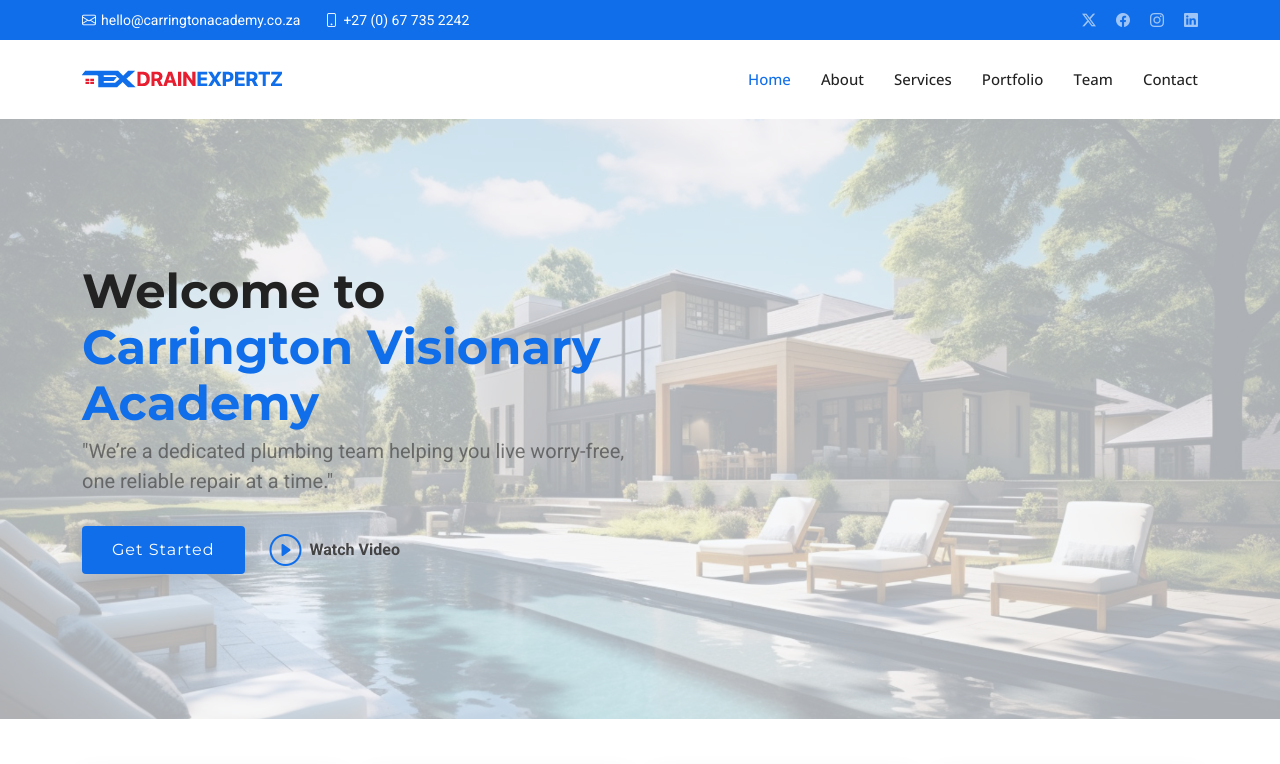
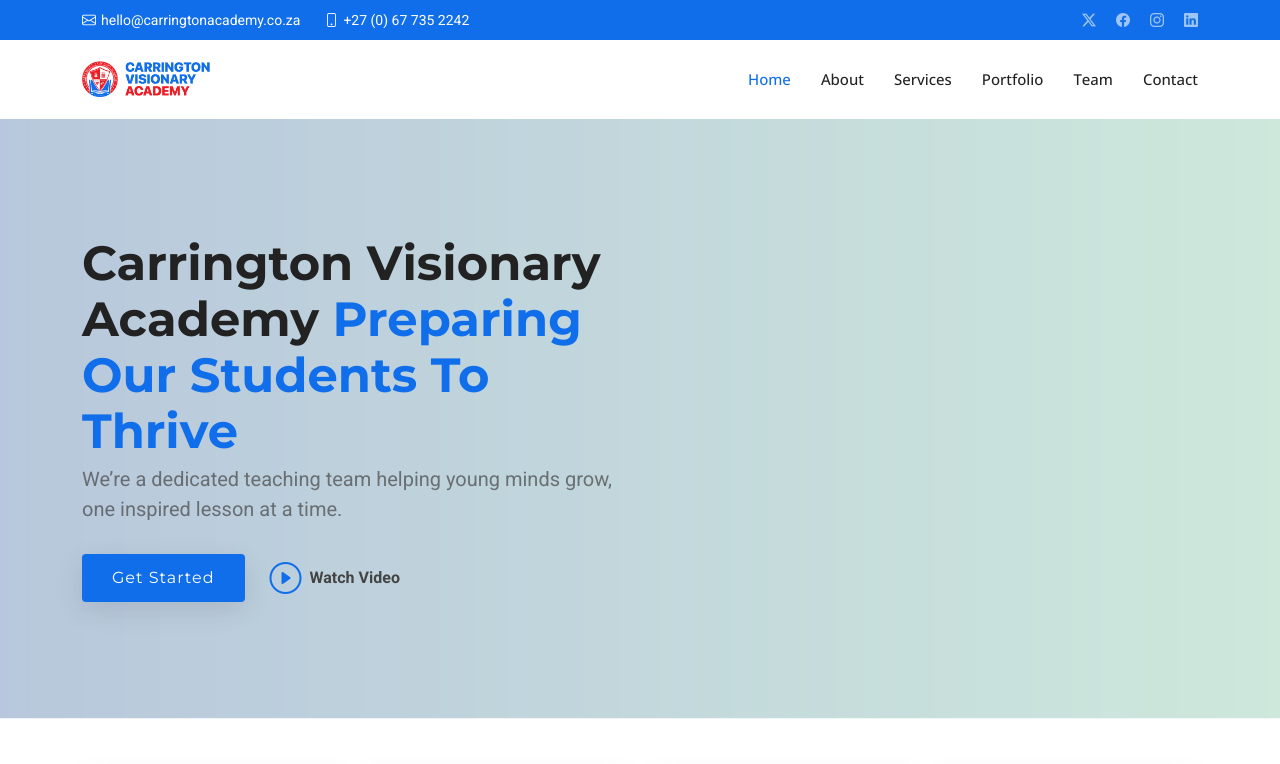
Before and after one commit to Carrington-dev/carrington-visionary-academy, a Flask app: page / in a window 1280 px wide. Shown: the top 764 px of the page. Run offline with Flask 3, Linux system fonts and the light colour scheme; some libraries are stand-ins or nearby versions.

Commit message:
Editing home page
Co-Authored-By: Stemgon <165911512+stemgon@users.noreply.github.com>
Co-Authored-By: Carrington Muleya <79579279+carrington-dev@users.noreply.github.com>

```diff
--- a/src/templates/index.html
+++ b/src/templates/index.html
@@ -9,8 +9,9 @@
   <div class="container">
     <div class="row gy-4">
       <div class="col-lg-6 order-2 order-lg-1 d-flex flex-column justify-content-center" data-aos="zoom-out">
-        <h1>Welcome to <span>{{ company }}</span></h1>
-        <p>"We’re a dedicated plumbing team helping you live worry-free, one reliable repair at a time."        </p>
+        <!--Welcome to <span>{{ company }}</span></h1> --> <h1>
+        <h1>{{ company }}<span> Preparing Our Students To Thrive</span></h1>
+        <p>We’re a dedicated teaching team helping young minds grow, one inspired lesson at a time.</p>
         <div class="d-flex">
           <a href="#about" class="btn-get-started">Get Started</a>
           <a href="https://youtu.be/JzWbu371MuI?si=MRLR5skmAF6Yc1HY" class="glightbox btn-watch-video d-flex align-items-center"><i class="bi bi-play-circle"></i><span>Watch Video</span></a>
```
Also changed, not shown: src/static/img/api.png (added), src/static/img/apple-touch-icon.png, src/static/img/axc.png (deleted), src/static/img/favicon.png, src/static/img/fc.png (deleted), src/static/img/hero-bg.jpg, src/static/img/hero-bgg.jpeg (renamed from src/static/img/hero-bg.jpeg), src/static/img/logo.png, src/static/img/logo1.png (added).
